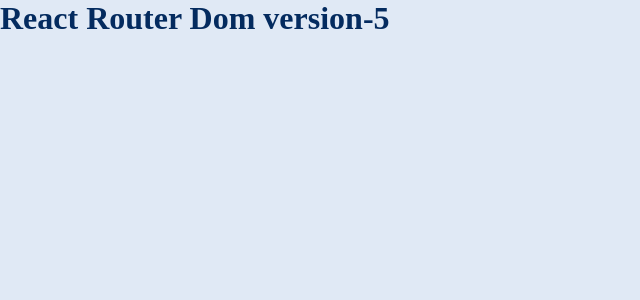
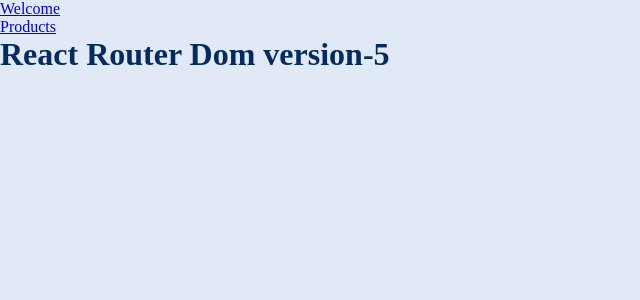
Before and after one commit to CoolShivas/React_Router_Version-5, a React (Vite) app in the folder react_router_v5/: page / in a window 1280 px wide. Shown: the top 300 px of the page, without its empty margins (0-640 px from the left). Built offline with nearby package versions, Linux system fonts and the light colour scheme.

Commit message:
Anchor_directing_to_that_page

```diff
--- a/react_router_v5/src/App.jsx
+++ b/react_router_v5/src/App.jsx
@@ -1,3 +1,4 @@
+import MainHeader from "./components/Header/MainHeader";
 import ProductPage from "./pages/ProductPage";
 import WelcomePage from "./pages/WelcomePage";
 import { Route } from "react-router-dom";
@@ -8,17 +9,19 @@
   return (
     <>
       <header>
-        {/* Starting of URL by writing http://localhost:5173/welcome */}
-        <Route path="/welcome">
+       <MainHeader></MainHeader>
+        <AppName></AppName>
+      </header>
+      <main>
+         {/* Starting of URL by writing http://localhost:5173/welcome */}
+         <Route path="/welcome">
           <WelcomePage></WelcomePage>
         </Route>
         <Route path="/products">
           <ProductPage></ProductPage>
         </Route>
         {/* Ending of URL */}
-        <AppName></AppName>
-      </header>
-      <main></main>
+      </main>
       <footer></footer>
     </>
   );
--- /dev/null
+++ b/react_router_v5/src/components/Header/MainHeader.jsx
@@ -0,0 +1,16 @@
+
+
+const MainHeader = () => {
+  return (
+    <ul>
+        <li>
+            <a href="/welcome"> Welcome </a>
+        </li>
+        <li>
+            <a href="/products"> Products </a>
+        </li>
+    </ul>
+  )
+}
+
+export default MainHeader
```
